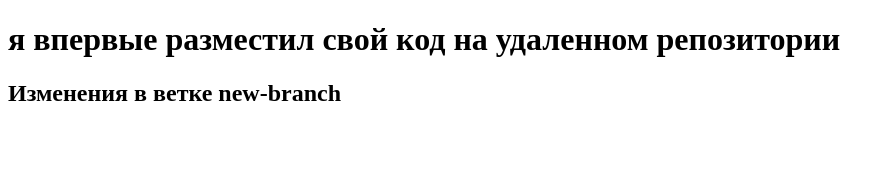
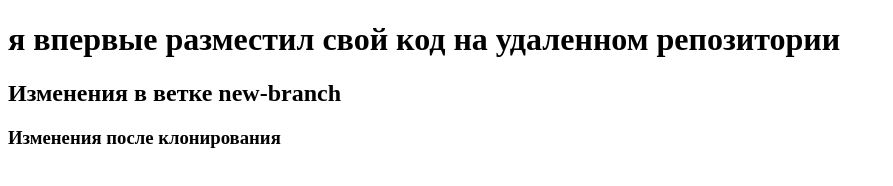
Before and after one commit to Arturakchurin/test-repos, a plain HTML site: page index.html in a window 1280 px wide. Shown: the whole page, without its empty margins (0-893 px from the left). Drawn offline with Linux system fonts and the light colour scheme.

Commit message:
after cloning

```diff
--- a/index.html
+++ b/index.html
@@ -8,6 +8,6 @@
 <body>
     <h1>я впервые разместил свой код на удаленном репозитории</h1>
    <h2>Изменения в ветке new-branch</h2>
-
+   <h3>Изменения после клонирования</h3>
 </body>
 </html>
```
